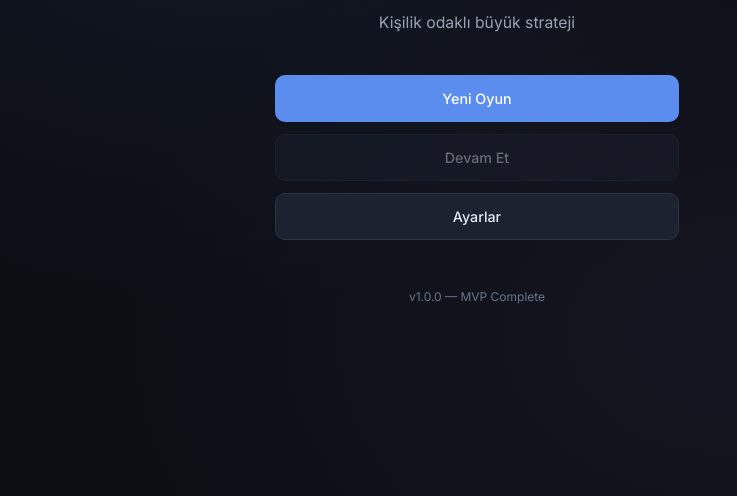
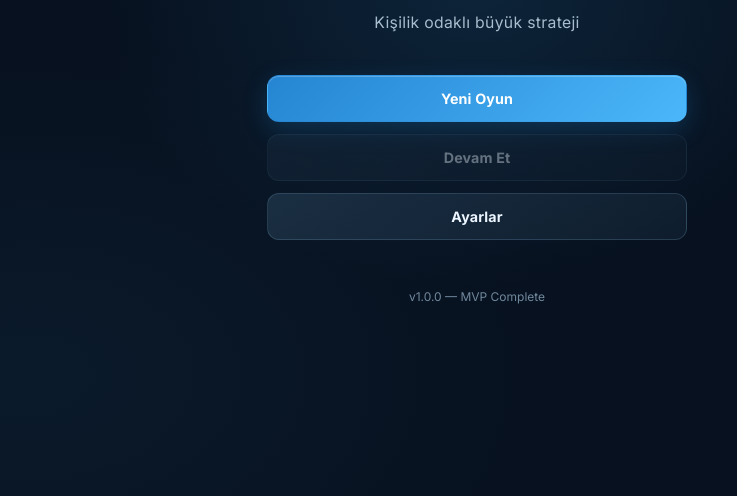
Before and after one commit to Nexora88/countryballs-world-war, a plain HTML site: page index.html in a window 1280 px wide. Shown: the part 304-800 px from the top of the page, without its empty margins (163-900 px from the left). Drawn offline with Linux system fonts and the light colour scheme.

Commit message:
style: load the new visual upgrade layer

```diff
--- a/index.html
+++ b/index.html
@@ -5,6 +5,7 @@
   <meta name="viewport" content="width=device-width, initial-scale=1.0, maximum-scale=1.0, user-scalable=no" />
   <title>Countryballs: Sovereign</title>
   <link rel="stylesheet" href="css/style.css" />
+  <link rel="stylesheet" href="css/visual-upgrade.css" />
   <link rel="preconnect" href="https://fonts.googleapis.com">
   <link rel="preconnect" href="https://fonts.gstatic.com" crossorigin>
   <link href="https://fonts.googleapis.com/css2?family=Inter:wght@400;500;600;700&family=Space+Grotesk:wght@500;600;700&display=swap" rel="stylesheet">
```
